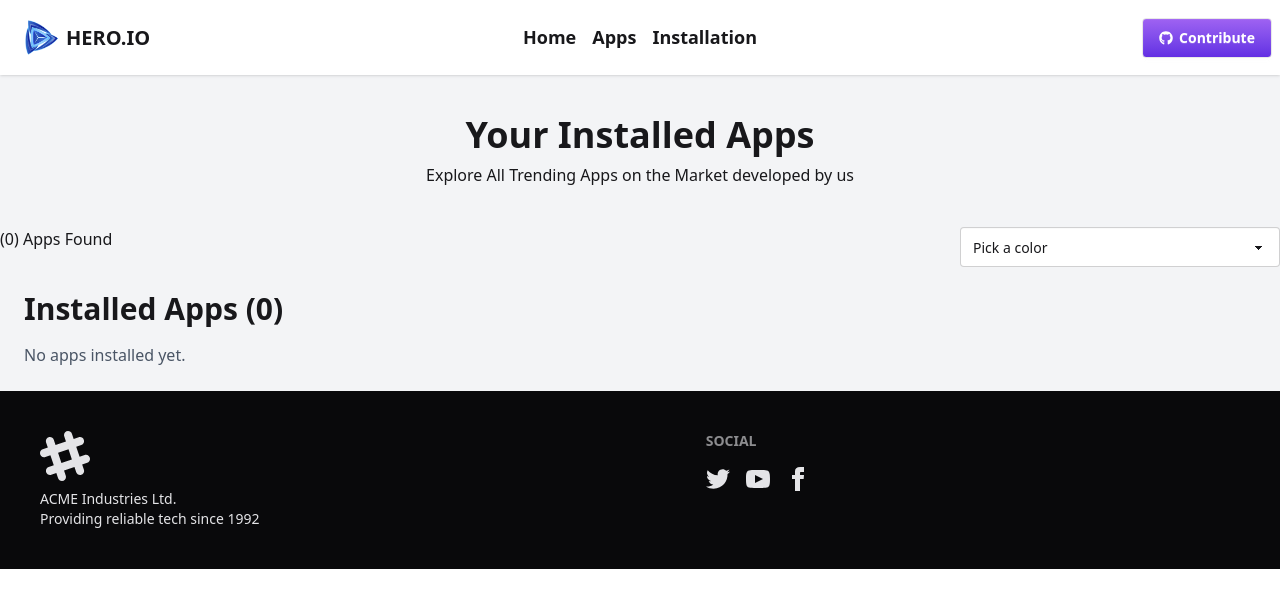
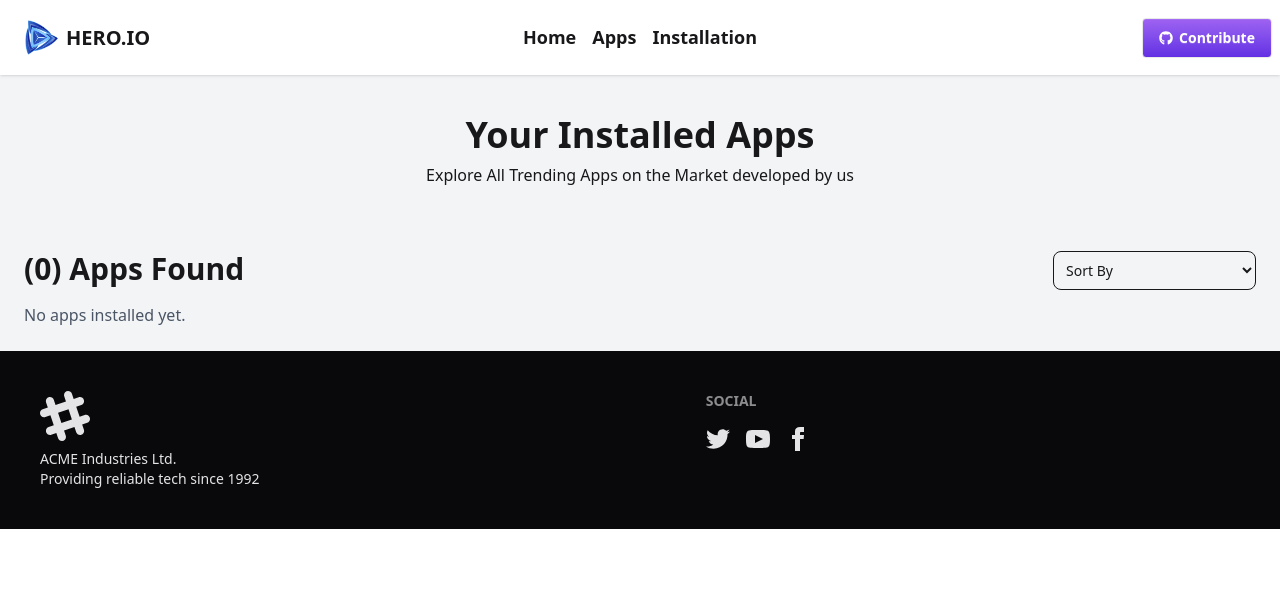
Before and after one commit to shahedkbd/hero-apps, a React (Vite) app: page /installation in a window 1280 px wide. Shown: the top 608 px of the page. Built offline with nearby package versions, Linux system fonts and the light colour scheme.

Commit message:
almost done

```diff
--- a/src/pages/Apps/Apps.jsx
+++ b/src/pages/Apps/Apps.jsx
@@ -1,41 +1,89 @@
-import React from 'react';
-import App from '../../App';
+import React, { useEffect, useState } from 'react';
 import SingleApp from '../SingleApp/SingleApp';
 import { useLoaderData } from 'react-router';
 
 const Apps = () => {
-    const AppsFakeData = useLoaderData()
+    const AppsFakeData = useLoaderData(); // Loader থেকে সব ডাটা
+    const [filteredApps, setFilteredApps] = useState(AppsFakeData);
+    const [searchTerm, setSearchTerm] = useState('');
+    const [loading, setLoading] = useState(false);
+
+    // 🔍 Debounced Search Effect
+    useEffect(() => {
+        // প্রতি বার টাইপ করলে loading শুরু হবে
+        setLoading(true);
+
+        const delayDebounce = setTimeout(() => {
+            if (searchTerm.trim() === '') {
+                setFilteredApps(AppsFakeData);
+            } else {
+                const filtered = AppsFakeData.filter(app =>
+                    app.title.toLowerCase().includes(searchTerm.toLowerCase()) ||
+                    app.companyName.toLowerCase().includes(searchTerm.toLowerCase())
+                );
+                setFilteredApps(filtered);
+            }
+            setLoading(false);
+        }, 500); // 500ms debounce delay
+
+        return () => clearTimeout(delayDebounce);
+    }, [searchTerm, AppsFakeData]);
 
     return (
-        <div className='bg-gray-100'>
-            <div className='text-center space-y-5 pt-15'>
+        <div className='bg-gray-100 min-h-screen pb-10'>
+            {/* Header Section */}
+            <div className='text-center space-y-5 pt-10'>
                 <h1 className='text-4xl font-bold'>Our All Applications</h1>
-                <p>Explore All Apps on the Market developed by us. We code for Millions</p>
+                <p>Explore All Apps on the Market developed by us. We code for Millions.</p>
             </div>
-            <div className='flex justify-between mx-50 pt-5'>
-                <h3 className='text-xl font-bold'>({AppsFakeData.length}) Apps Found</h3>
-                <div>
-                    <label className="input bg-gray-100">
-                        <svg className="h-[1em] opacity-50" xmlns="http://www.w3.org/2000/svg" viewBox="0 0 24 24">
-                            <g
-                                strokeLinejoin="round"
-                                strokeLinecap="round"
-                                strokeWidth="2.5"
-                                fill="none"
-                                stroke="currentColor"
-                            >
-                                <circle cx="11" cy="11" r="8"></circle>
-                                <path d="m21 21-4.3-4.3"></path>
-                            </g>
-                        </svg>
-                        <input type="search" required placeholder="search Apps" />
-                    </label>
-                </div>
+
+            {/* Search Section */}
+            <div className='flex justify-between items-center mx-10 md:mx-30 pt-10'>
+                <h3 className='text-xl font-bold'>
+                    ({filteredApps.length}) Apps Found
+                </h3>
+
+                <label className='input flex items-center gap-2 bg-white border rounded-md px-3 py-2 shadow-sm'>
+                    <svg
+                        className='h-5 w-5 text-gray-500'
+                        xmlns='http://www.w3.org/2000/svg'
+                        viewBox='0 0 24 24'
+                        fill='none'
+                        stroke='currentColor'
+                        strokeWidth='2'
+                        strokeLinecap='round'
+                        strokeLinejoin='round'
+                    >
+                        <circle cx='11' cy='11' r='8'></circle>
+                        <path d='m21 21-4.3-4.3'></path>
+                    </svg>
+                    <input
+                        type='search'
+                        placeholder='Search apps...'
+                        value={searchTerm}
+                        onChange={e => setSearchTerm(e.target.value)}
+                        className='outline-none bg-transparent w-full'
+                    />
+                </label>
             </div>
-            <div className='pt-5 grid grid-cols-2 md:grid-cols-3 lg:grid-cols-4 gap-3 mx-50'>
-                {
-                    AppsFakeData.map(SingleAppData => <SingleApp key={SingleAppData.id} SingleAppData={SingleAppData}></SingleApp>)
-                }
+
+            {/* Loading or Results Section */}
+            <div className='mx-10 md:mx-20'>
+                {loading ? (
+                    <div className='text-center text-lg font-semibold text-gray-500 py-10 animate-pulse'>
+                        Searching...
+                    </div>
+                ) : filteredApps.length === 0 ? (
+                    <div className='text-center text-gray-500 py-10 text-lg'>
+                        No apps found 😔
+                    </div>
+                ) : (
+                    <div className='pt-10 grid grid-cols-2 md:grid-cols-3 lg:grid-cols-4 gap-3 mx-10'>
+                        {filteredApps.map(app => (
+                            <SingleApp key={app.id} SingleAppData={app} />
+                        ))}
+                    </div>
+                )}
             </div>
         </div>
     );
--- a/src/pages/Installation/Installation.jsx
+++ b/src/pages/Installation/Installation.jsx
@@ -4,9 +4,10 @@ import downloadsIcon from "../../assets/icon-downloads.png"
 import ratingIcon from "../../assets/icon-ratings.png"
 
 
+
 const Installation = () => {
     const [installedApps, setInstalledApps] = useState([]);
-
+    const [sortOption, setSortOption] = useState('');
 
     useEffect(() => {
         const stored = JSON.parse(localStorage.getItem('installedApps')) || [];
@@ -19,6 +20,21 @@ const Installation = () => {
         localStorage.setItem('installedApps', JSON.stringify(updatedApps));
     };
 
+    const handleSort = (option) => {
+        setSortOption(option);
+        let sortedApps = [...installedApps];
+
+        if (option === 'downloads') {
+            sortedApps.sort((a, b) => b.downloads - a.downloads);
+        } else if (option === 'rating') {
+            sortedApps.sort((a, b) => b.ratingAvg - a.ratingAvg);
+        } else if (option === 'size') {
+            sortedApps.sort((a, b) => a.size - b.size);
+        }
+
+        setInstalledApps(sortedApps);
+    };
+
     return (
         <div>
             <div className='text-center space-y-2 py-10 bg-gray-100'>
@@ -26,19 +42,26 @@ const Installation = () => {
                 <p>Explore All Trending Apps on the Market developed by us</p>
             </div>
             <div className='bg-gray-100'>
-                <div className='flex justify-between'>
-                    <h3>({installedApps.length}) Apps Found</h3>
-                    <select defaultValue="Pick a color" className="select">
-                        <option disabled={true}>Pick a color</option>
-                        <option>Crimson</option>
-                        <option>Amber</option>
-                        <option>Velvet</option>
-                    </select>
-                </div>
                 <div className="p-6">
-                    <h1 className="text-3xl font-bold mb-4">
-                        Installed Apps ({installedApps.length})
-                    </h1>
+                    <div className=' flex justify-between'>
+                        <div>
+                            <h1 className="text-3xl font-bold mb-4">
+                                ({installedApps.length}) Apps Found
+                            </h1>
+                        </div>
+                        <div>
+                            <select
+                                value={sortOption}
+                                onChange={(e) => handleSort(e.target.value)}
+                                className="border rounded-lg p-2 text-sm"
+                            >
+                                <option value="">Sort By</option>
+                                <option value="downloads">Downloads (High → Low)</option>
+                                <option value="rating">Rating (High → Low)</option>
+                                <option value="size">Size (Low → High)</option>
+                            </select>
+                        </div>
+                    </div>
 
                     {installedApps.length === 0 ? (
                         <p className="text-gray-600">No apps installed yet.</p>
```
